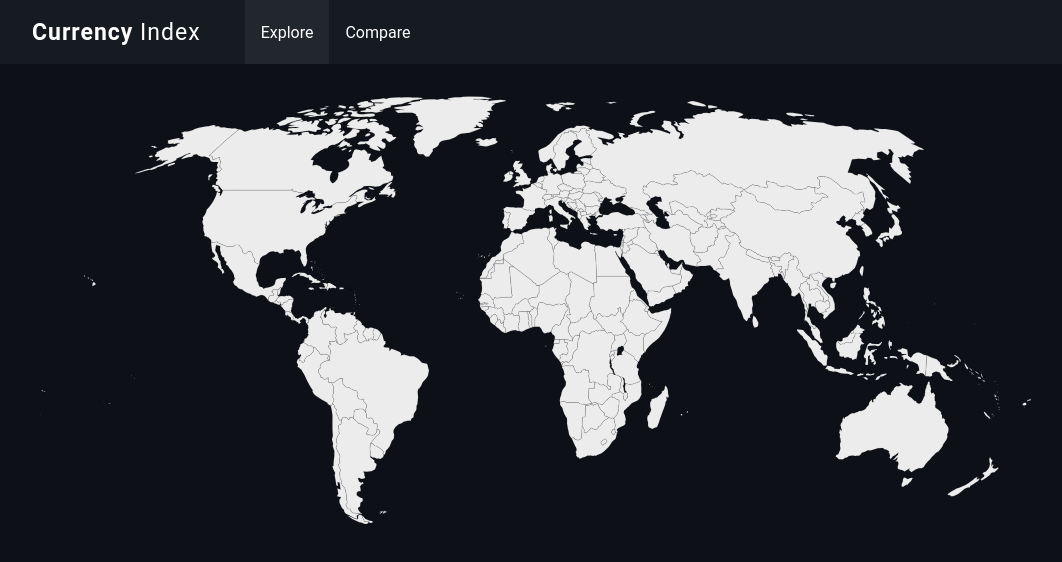
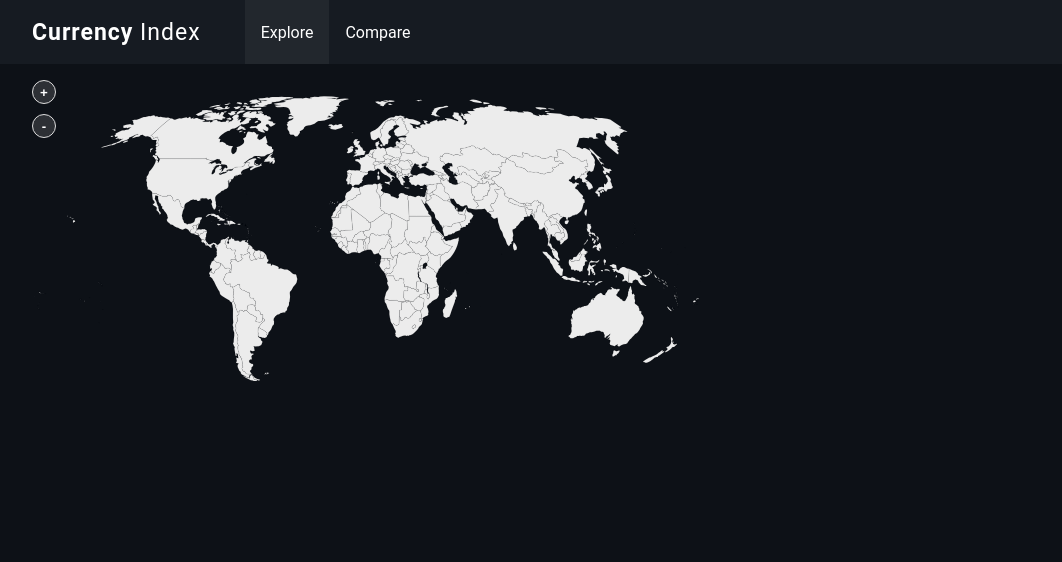
Before and after one commit to Vazonik/currency-index-front, an Angular app: page /explore in a window 1280 px wide. Shown: the top 562 px of the page, without its empty margins (0-1062 px from the left). Built offline with nearby package versions, Linux system fonts and the light colour scheme.

Commit message:
Map drag & zoom

```diff
--- /dev/null
+++ b/src/app/core/helpers/vector.ts
@@ -0,0 +1,4 @@
+export interface Vector {
+  x: number;
+  y: number;
+}
--- a/src/app/theme/_theme.scss
+++ b/src/app/theme/_theme.scss
@@ -1,6 +1,7 @@
 $color-background: #0d1117;
 $color-font: #fff;
 $color-header-bg: #161b22;
+$color-primary: #8cbb26;
 
 $font-family: Roboto, Helvetica Neue Light, Helvetica Neue, Helvetica, Arial,
   Lucida Grande, sans-serif;
--- a/src/app/theme/map/map.component.html
+++ b/src/app/theme/map/map.component.html
@@ -1,21 +1,36 @@
-<div class="map">
+<div class="map" (window:resize)="onResize($event)">
   <svg
     baseprofile="tiny"
     fill="#ececec"
-    height="429"
+    [attr.height]="mapHeight"
+    [attr.width]="mapWidht"
     stroke="black"
     stroke-linecap="round"
     stroke-linejoin="round"
     stroke-width=".2"
     version="1.2"
     viewbox="0 0 2000 857"
-    width="1000"
     xmlns="http://www.w3.org/2000/svg"
+    (mousedown)="onMouseDown()"
+    (window:mouseup)="onMouseUp()"
+    (window:mousemove)="onMouseMove($event)"
   >
-    <g transform="scale(0.5)">
-      <a *ngFor="let country of mapData" [attr.href]="country.name">
+    <g
+      [attr.transform]="
+        'scale(' + scale + ') translate(' + xTranslate + ',' + yTranslate + ')'
+      "
+    >
+      <a *ngFor="let country of mapData">
         <path *ngFor="let d of country.paths" [attr.d]="d"></path>
       </a>
     </g>
   </svg>
+  <div class="toolbar">
+    <button type="button" class="zoom-btn" id="plus" (click)="zoomPlus()">
+      +
+    </button>
+    <button type="button" class="zoom-btn" id="minus" (click)="zoomMinus()">
+      -
+    </button>
+  </div>
 </div>
--- a/src/app/theme/map/map.component.scss
+++ b/src/app/theme/map/map.component.scss
@@ -1,12 +1,41 @@
+@use "../theme";
+
 .map {
   overflow: hidden;
   width: min-content;
   height: min-content;
   padding: 16px 2px;
+  position: relative;
 
   a {
     &:hover path {
-      fill: yellow;
+      fill: theme.$color-primary;
+    }
+  }
+
+  .toolbar {
+    position: absolute;
+    top: 0;
+    left: 0;
+    display: flex;
+    flex-direction: column;
+
+    :not(:last-child) {
+      margin-bottom: 10px;
     }
   }
 }
+
+.zoom-btn {
+  border: 1px solid #ddd;
+  cursor: pointer;
+  width: 24px;
+  height: 24px;
+  border-radius: 12px;
+  background-color: #fff2;
+  font-weight: bold;
+
+  &:hover {
+    background-color: theme.$color-primary;
+  }
+}
--- a/src/app/theme/map/map.component.ts
+++ b/src/app/theme/map/map.component.ts
@@ -1,11 +1,107 @@
-import { Component } from '@angular/core';
+import { Component, OnInit } from '@angular/core';
 import { countries } from './map-svg-data';
+import { Vector } from 'src/app/core/helpers/vector';
+
+const MAP_WIDTH = 1000;
+const MAP_HEIGHT = 428;
+const WINDOW_WIDTH = 1920;
+const ZOOM_POWER = 1.4;
+const MAX_ZOOM = 5;
+const INIT_SCALE = 0.5;
 
 @Component({
   selector: 'ci-map',
   templateUrl: './map.component.html',
   styleUrls: ['./map.component.scss'],
 })
-export class MapComponent {
+export class MapComponent implements OnInit {
   public mapData = countries;
+
+  public windowScaleFactor = 1;
+  public mapScaleFactor = 1;
+  public mapWidht = MAP_WIDTH;
+  public mapHeight = MAP_HEIGHT;
+  public scale = INIT_SCALE;
+  public xTranslate = 0;
+  public yTranslate = 0;
+  public dragging = false;
+
+  public ngOnInit(): void {
+    this.scaleMapWithWindow(window.innerWidth);
+  }
+
+  public onResize(e: any): void {
+    this.scaleMapWithWindow(e.target.innerWidth);
+  }
+
+  public zoomPlus() {
+    let newMapScaleFactor = this.mapScaleFactor * ZOOM_POWER;
+    if (newMapScaleFactor > MAX_ZOOM) {
+      newMapScaleFactor = MAX_ZOOM;
+    }
+    this.zoomMap(newMapScaleFactor);
+  }
+
+  public zoomMinus() {
+    let newMapScaleFactor = this.mapScaleFactor / ZOOM_POWER;
+    if (newMapScaleFactor < 1) {
+      newMapScaleFactor = 1;
+    }
+    this.zoomMap(newMapScaleFactor);
+  }
+
+  public onMouseDown() {
+    this.dragging = true;
+  }
+
+  public onMouseUp() {
+    this.dragging = false;
+  }
+
+  public onMouseMove(e: any) {
+    if (this.dragging) {
+      this.dragMap({
+        x: e.movementX / this.scale,
+        y: e.movementY / this.scale,
+      });
+    }
+  }
+
+  private scaleMapWithWindow(windowWidth: number) {
+    this.windowScaleFactor = windowWidth / WINDOW_WIDTH;
+    this.scale = INIT_SCALE * this.mapScaleFactor * this.windowScaleFactor;
+    this.mapWidht = this.windowScaleFactor * MAP_WIDTH;
+    this.mapHeight = this.windowScaleFactor * MAP_HEIGHT;
+  }
+
+  private zoomMap(newMapScaleFactor: number) {
+    this.mapScaleFactor = newMapScaleFactor;
+    this.scale = INIT_SCALE * this.mapScaleFactor * this.windowScaleFactor;
+  }
+
+  private dragMap(offset: Vector) {
+    const MIN_X_TRANSLATE = -MAP_WIDTH / INIT_SCALE + MAP_WIDTH / this.scale;
+    const MIN_Y_TRANSLATE = -MAP_HEIGHT / INIT_SCALE + MAP_HEIGHT / this.scale;
+
+    let newXTranslate = this.xTranslate;
+    let newYTranslate = this.yTranslate;
+
+    newXTranslate += offset.x;
+    newYTranslate += offset.y;
+
+    if (newXTranslate > 0) {
+      newXTranslate = 0;
+    } else if (newXTranslate < MIN_X_TRANSLATE) {
+      newXTranslate = MIN_X_TRANSLATE;
+    }
+
+    if (newYTranslate > 0) {
+      newYTranslate = 0;
+    } else if (newYTranslate < MIN_Y_TRANSLATE) {
+      newYTranslate = MIN_Y_TRANSLATE;
+    }
+
+    this.xTranslate = newXTranslate;
+    this.yTranslate = newYTranslate;
+  }
 }
```
